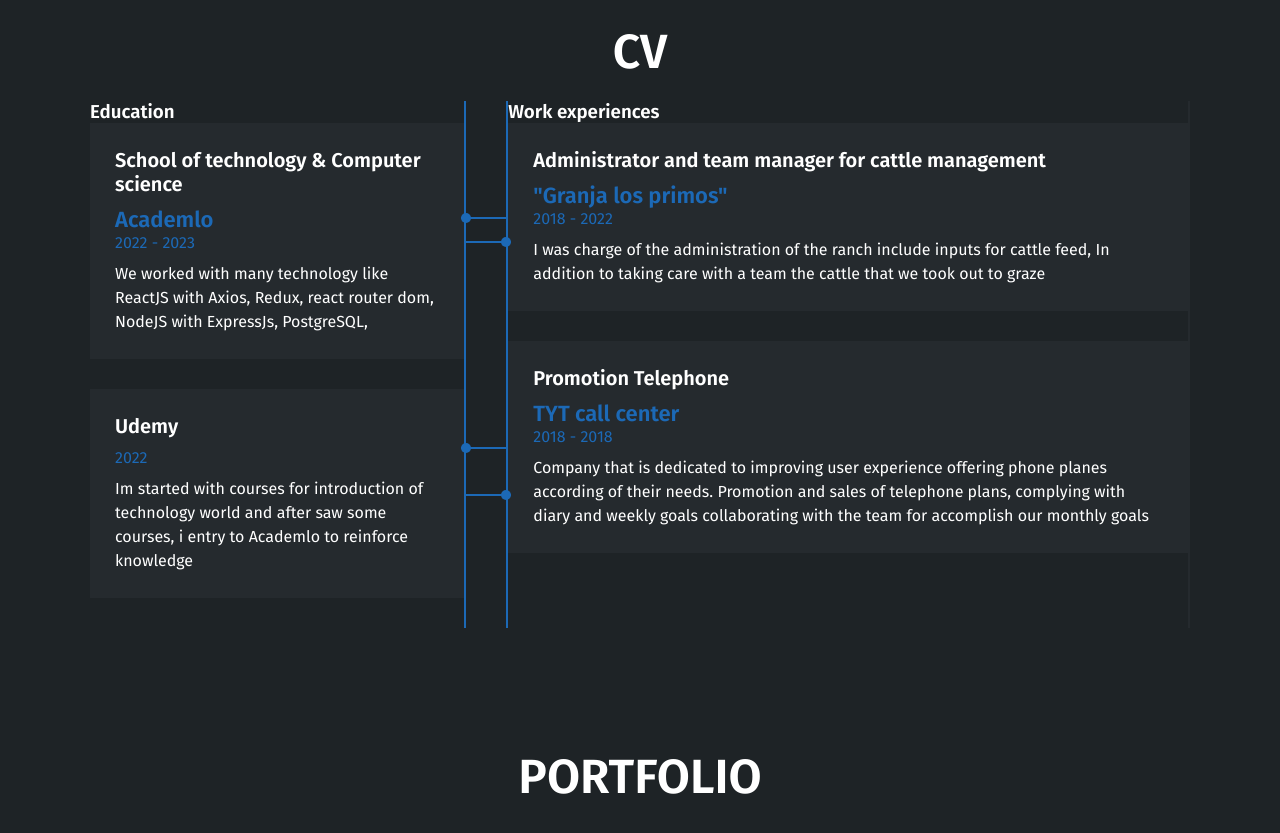
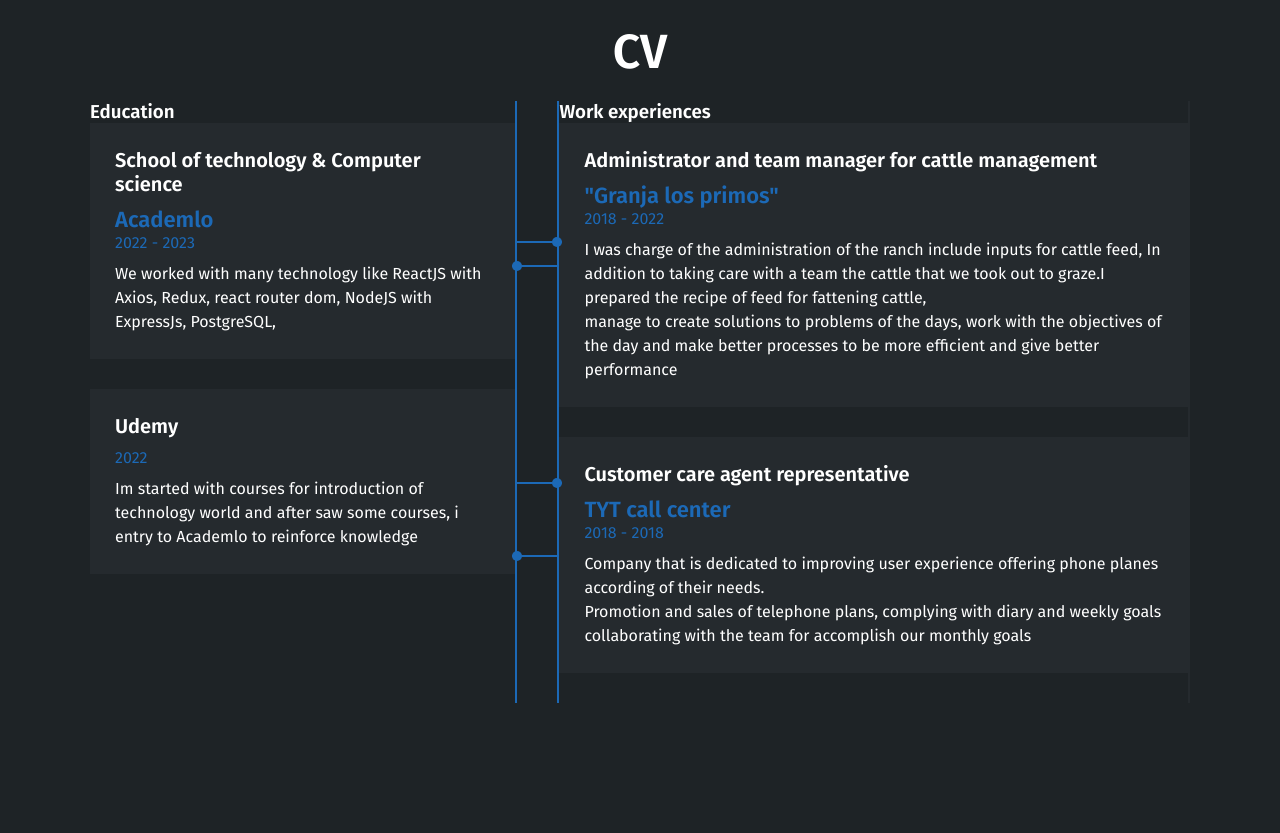
Before and after one commit to Mightywolf56/portfollio-devjcr, a plain HTML site: page index.html in a window 1280 px wide. Shown: the part 2274-3107 px from the top of the page. Drawn offline with Linux system fonts and the light colour scheme.

Commit message:
update the cv

```diff
--- a/index.html
+++ b/index.html
@@ -230,31 +230,24 @@
                         <h4>Administrator and team manager for cattle management</h4>
                         <span class="casa">"Granja los primos"</span>
                         <span class="date">2018 - 2022</span>
-                        <p>I was charge of the administration of the ranch include inputs for cattle feed, In addition to taking care with a team the cattle that we took out to graze</p>
+                        <p>I was charge of the administration of the ranch include inputs for cattle feed, In addition to taking care with a team the cattle that we took out to graze.I prepared the recipe of feed for fattening cattle, <br>manage to create solutions to problems of the days, work with the objectives of the day and make better processes to be more efficient and give better performance</p>
                         <div class="conectorR">
                             <div class="circleR"></div>
                         </div>
                     </div>
+
                     <div class="item">
-                        <h4>Promotion Telephone</h4>
+                        <h4>Customer care agent representative</h4>
                         <span class="casa">TYT call center</span>
                         <span class="date">2018 - 2018</span>
                         <p>Company that is dedicated to improving user experience offering phone planes according of their needs.
-
+                            <br>
                             Promotion and sales of telephone plans, complying with diary and weekly goals collaborating with the team for accomplish our monthly goals</p>
                         <div class="conectorR">
                             <div class="circleR"></div>
                         </div>
                     </div>
-                    <!--<div class="item-right">
-                        <h4>Customer service</h4>
-                        <span class="casa">Academlo</span>
-                        <span class="date">20 - 2023</span>
-                        <p>Lorem ipsum dolor sit amet consectetur adipisicing elit. Doloremque dolorem totam error voluptatibus, sed voluptatem, dolorum magnam porro, repellat sunt voluptatum nobis? Harum molestias architecto, saepe minus itaque earum vero?</p>
-                        <div class="conectorR">
-                            <div class="circuloR"></div>
-                        </div> -->
-                    </div>
+
                 </div>
             </div>
         </div>
@@ -298,7 +291,7 @@
                     </div>
                     </a>
                 </div>
-                <div class="proyect">
+               <!--<div class="proyect">
                     <a href="https://usercrud-jose-juan-cienfuegos-rios.netlify.app/" target="_blank">
                         <img src="img/img1.png" alt="rick-y-morty">
 
@@ -308,7 +301,7 @@
                         <p>Fotografia2</p>
                     </div>
                     </a>
-                </div>
+                </div> -->
             </div>
         </div>
     </section>
```
